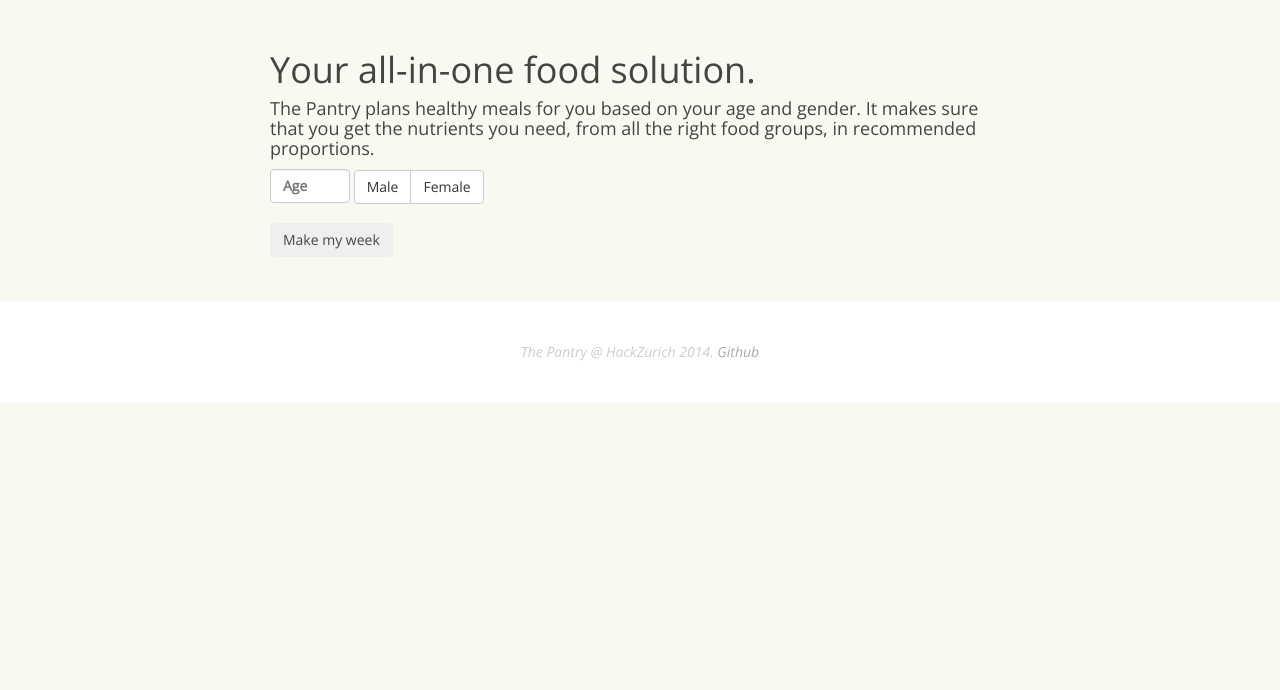
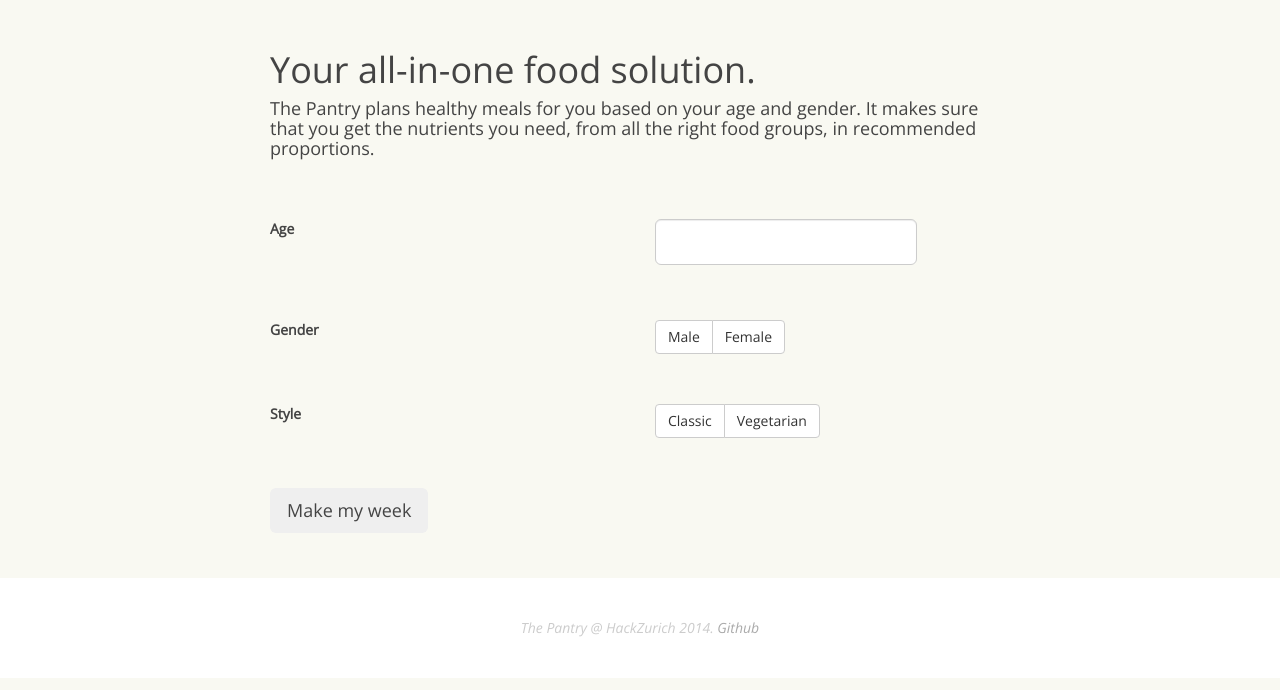
Before and after one commit to create/foodplan, a Django app: page / in a window 1280 px wide. Shown: the part 110-800 px from the top of the page. Run offline with Django 3.2, Linux system fonts and the light colour scheme; parts of the project's set-up code (start-up, migrations or seed data) failed here and were passed over; some libraries are stand-ins or nearby versions.

Commit message:
preference page changed

```diff
--- a/static/css/core.css
+++ b/static/css/core.css
@@ -51,3 +51,29 @@ footer a {
 input[type=number] {
     width: 80px;
 }
+
+.meal-card {
+    padding: 5px;
+    height: 400px;
+    width: 200px;
+}
+.meal-card img {
+    height: 100%;
+    width: 100%;
+}
+.meal-card title {
+    background: rgba(0,0,0,.3);
+    color: white;
+}
+
+.top-buffer {
+    margin-top: 50px;
+}
+
+.col-md-6 {
+    margin-top: 50px;
+}
+
+.bitn-group {
+    width: 100px;
+}
--- a/templates/home.html
+++ b/templates/home.html
@@ -1,12 +1,34 @@
 {% extends "base_layout.html" %}
 {% load staticfiles %}
+
+{% block title %}Home{% endblock %}
 
 {% block page_content %}
     <h1>Your all-in-one food solution.</h1>
     <h4>The Pantry plans healthy meals for you based on your age and gender. It makes sure that you get the nutrients you need, from all the right food groups, in recommended proportions.</h4>
-    <form target="meals" method="post">
+    <form method="post" action="dashboard/">
         <div class="form-group">
-            <label><input type="number" class="form-control" placeholder="Age"></label>
+
+            <div class="row">
+                <div class="col-md-6">
+                    <label for="formGroupInputLarge">
+                    Age
+                    </label>
+                </div>
+                <div class="col-md-6">
+                    <label>
+                        <input type="text" class="form-control input-lg" placeholder="" name="age">
+                    </label>
+                </div>
+            </div>
+
+            <div class="row">
+                <div class="col-md-6">
+                    <label for="formGroupInputLarge">
+                    Gender
+                    </label>
+                </div>
+                <div class="col-md-6">
                     <div class="btn-group" data-toggle="buttons">
                         <label class="btn btn-default">
                             <input type="radio" name="gender" value="m">Male
@@ -16,8 +38,33 @@
                         </label>
                     </div>
                 </div>
-        <div class="form-group">
-            <button type="submit" class="btn" >Make my week</button>
             </div>
+            <div class="row">
+                <div class="col-md-6">
+                    <label for="formGroupInputLarge">
+                    Style
+                    </label>
+                </div>
+                <div class="col-md-6">
+                    <div class="btn-group" data-toggle="buttons">
+                        <label class="btn btn-default">
+                            <input type="radio" name="taste" value="normal">
+                            Classic
+                        </label>
+                        <label class="btn btn-default">
+                            <input type="radio" name="taste" value="vegetarian">
+                            Vegetarian
+                        </label>
+                    </div>
+                </div>
+            </div>
+            <div class="row">
+            </div>
+        </div>
+        <div class="form-group top-buffer">
+            <button type="submit" class="btn btn-lg">Make my week</button>
+        </div>
+
+        {% csrf_token %}
     </form>
 {% endblock %}
```
Lines whose indentation alone changed are shown as unchanged.
